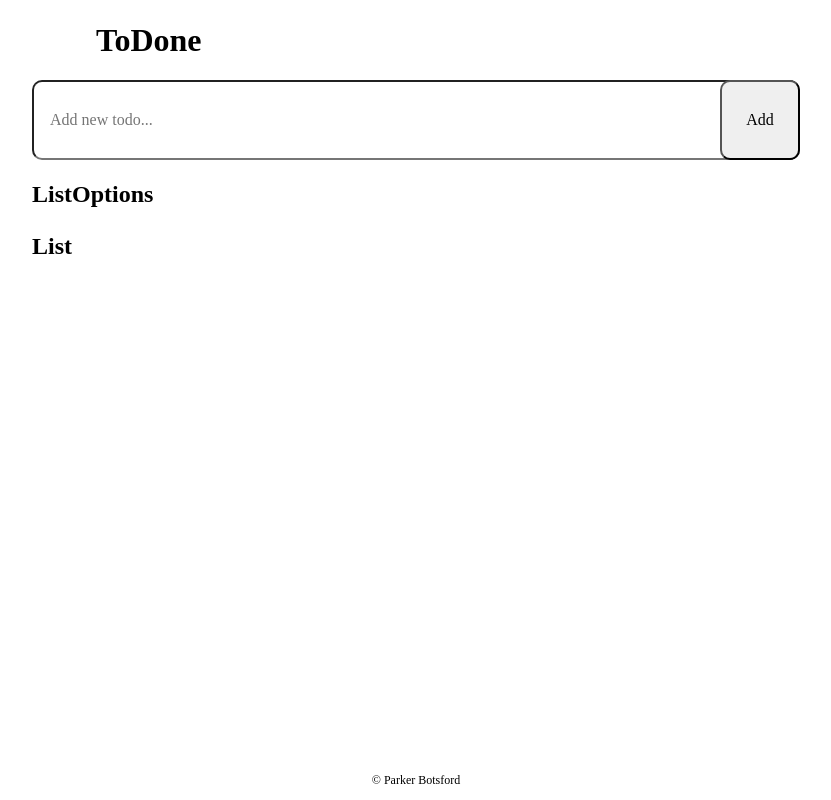
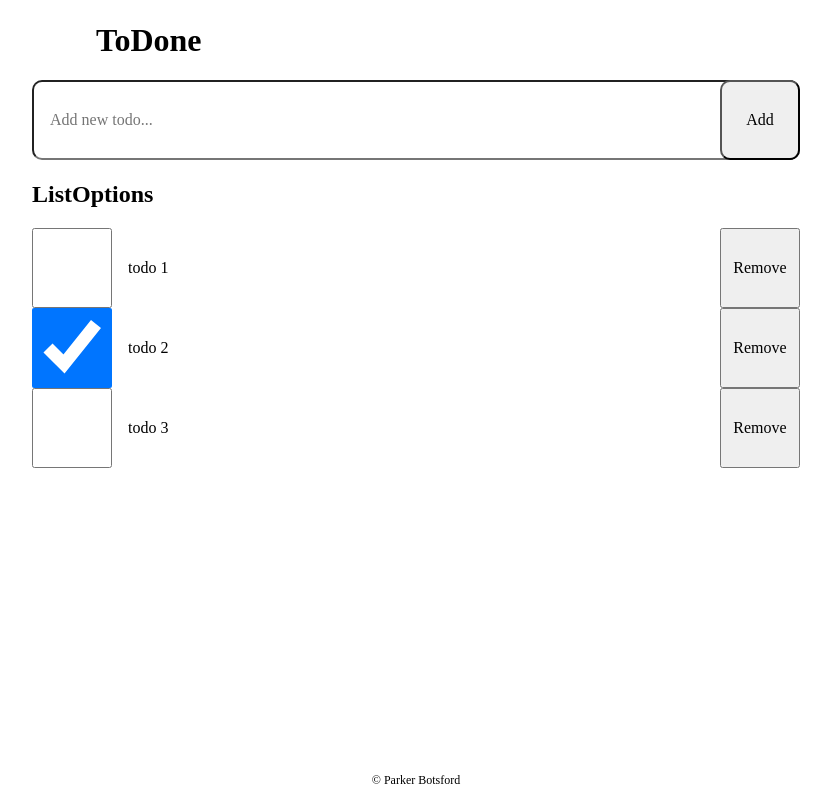
Before and after one commit to parbots/todone, a Next.js app: page / in a window 1280 px wide. Shown: the whole page, without its empty margins (224-1055 px from the left). Built offline with nearby package versions, Linux system fonts and the light colour scheme.

Commit message:
Setup List component

```diff
--- a/components/List/List.module.css
+++ b/components/List/List.module.css
@@ -0,0 +1,6 @@
+.list {
+    display: flex;
+    flex-direction: column;
+    justify-content: flex-start;
+    align-items: center;
+}
--- a/components/List/List.tsx
+++ b/components/List/List.tsx
@@ -1,12 +1,26 @@
+import styles from './List.module.css';
 
-import styles from './List.module.css'
-import React from 'react';
+import { ItemType } from 'types/Item';
 
-const List = () => {
+import Item from 'components/Item';
+
+type ListProps = {
+    items: ItemType[];
+};
+
+const List = ({ items }: ListProps) => {
     return (
-        <div>
-            <h1>List</h1>
-        </div>
+        <ul className={styles.list}>
+            {items.map((item) => {
+                return (
+                    <Item
+                        key={item.name}
+                        name={item.name}
+                        complete={item.complete}
+                    />
+                );
+            })}
+        </ul>
     );
 };
 
--- a/pages/index.tsx
+++ b/pages/index.tsx
@@ -2,6 +2,10 @@ import styles from 'styles/HomePage.module.css';
 
 import type { NextPage } from 'next';
 import Head from 'next/head';
+
+import { useState } from 'react';
+
+import type { ItemType } from 'types/Item';
 
 import Header from 'components/Header';
 import AddItemForm from 'components/AddItemForm';
@@ -10,6 +14,12 @@ import List from 'components/List';
 import Footer from 'components/Footer';
 
 const ToDone: NextPage = () => {
+    const [items, setItems] = useState<ItemType[]>([
+        { id: 0, name: 'todo 1', complete: false },
+        { id: 1, name: 'todo 2', complete: true },
+        { id: 2, name: 'todo 3', complete: false },
+    ]);
+
     return (
         <div className={styles.page}>
             <Head>
@@ -26,7 +36,7 @@ const ToDone: NextPage = () => {
                     <ListOptions />
                 </section>
                 <section className={styles.section}>
-                    <List />
+                    <List items={items} />
                 </section>
             </main>
             <Footer />
--- a/types/Item.ts
+++ b/types/Item.ts
@@ -0,0 +1,5 @@
+export type ItemType = {
+    id: number;
+    name: string;
+    complete: boolean;
+};
```
